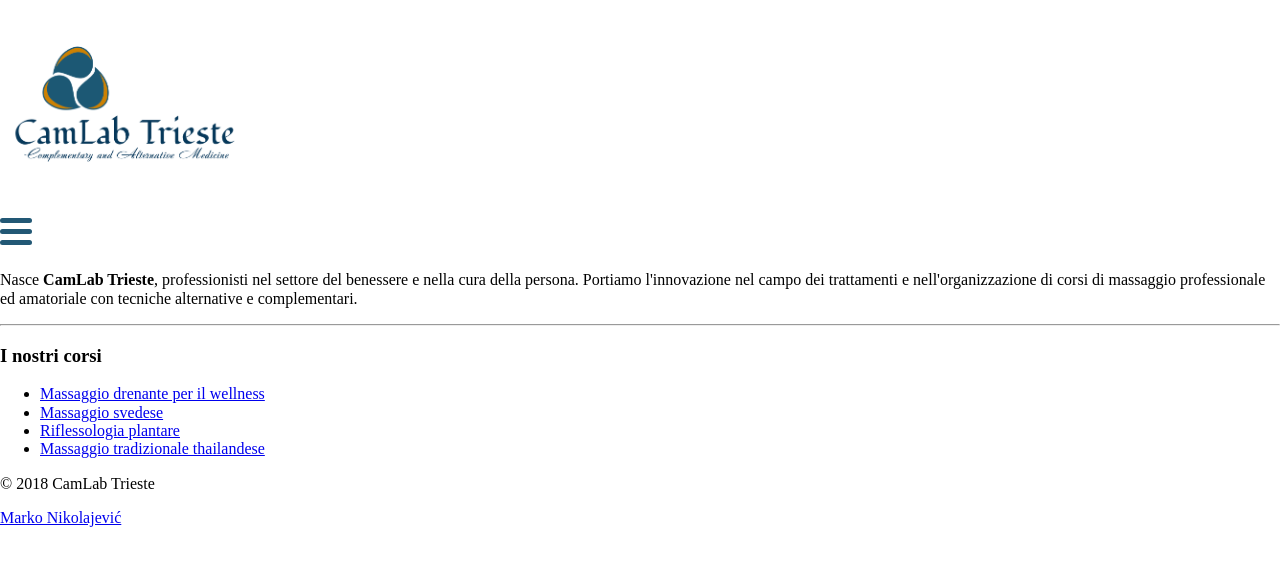
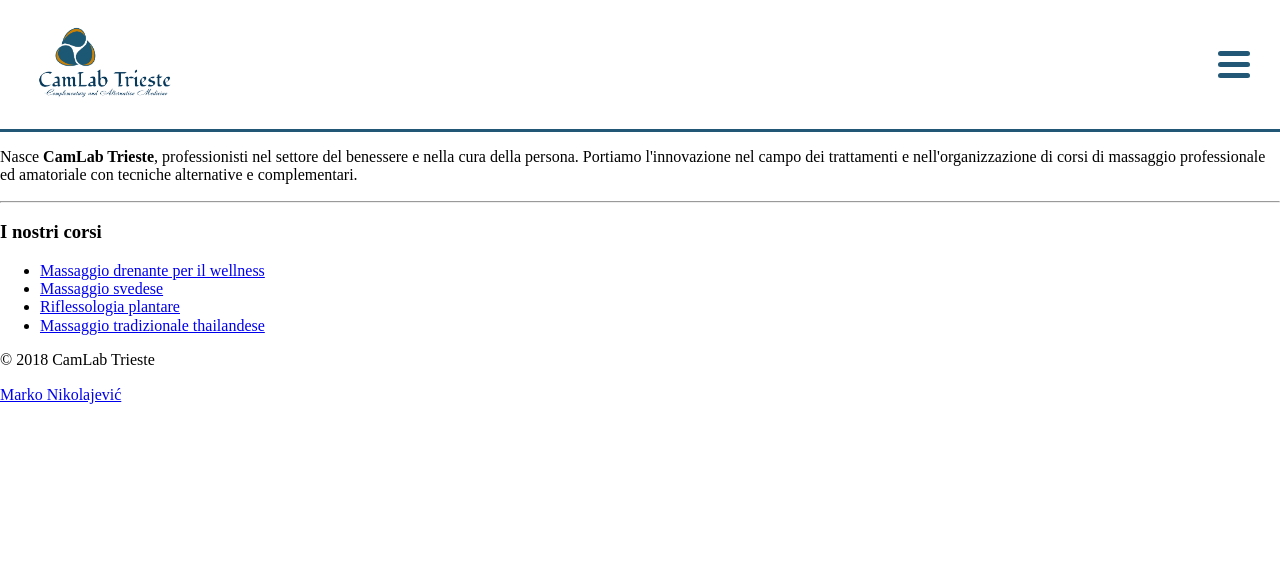
Before and after one commit to MarkoNikolajevic/camlabtrieste, a website: page index.html in a window 1280 px wide. Drawn offline with nearby package versions, Linux system fonts and the light colour scheme; files that its build step writes are made by us from their sources.

Commit message:
Style navbar

```diff
--- a/src/assets/style/sass/partials/_mixins.sass
+++ b/src/assets/style/sass/partials/_mixins.sass
@@ -0,0 +1,2 @@
+=flex
+  display: flex
--- a/src/assets/style/sass/partials/_navbar.sass
+++ b/src/assets/style/sass/partials/_navbar.sass
@@ -1,5 +1,13 @@
+.navbar
+  +flex
+  justify-content: flex-end
+  align-items: center
+  padding: 0 30px
+  border-bottom: 3px solid $mainColor
+
 .logo
-  width: 250px
+  width: 150px
+  margin-right: auto
   img
     width: 100%
 
@@ -7,6 +15,8 @@
   width: 2rem
   cursor: pointer
   display: inline-block
+  align-self: center
+  margin-right: 0
 
   .bar
     background: $mainColor
```
